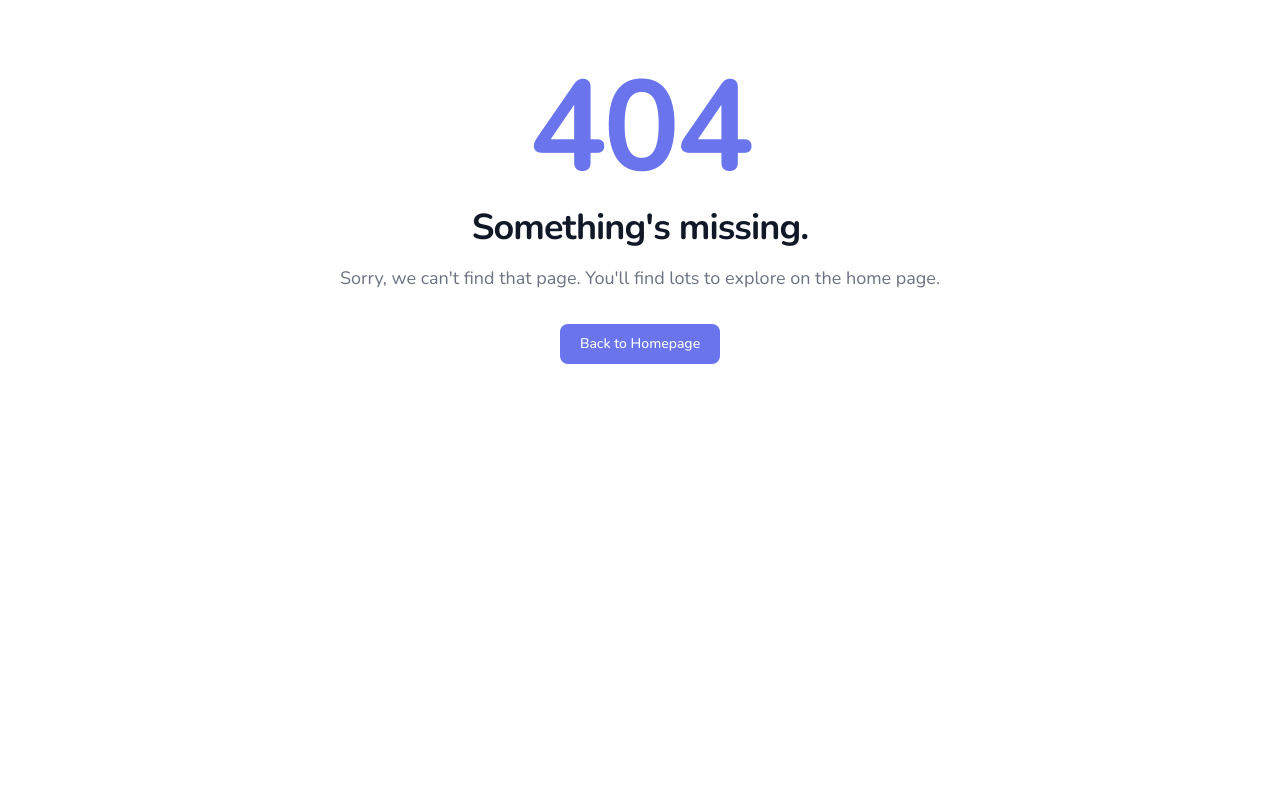
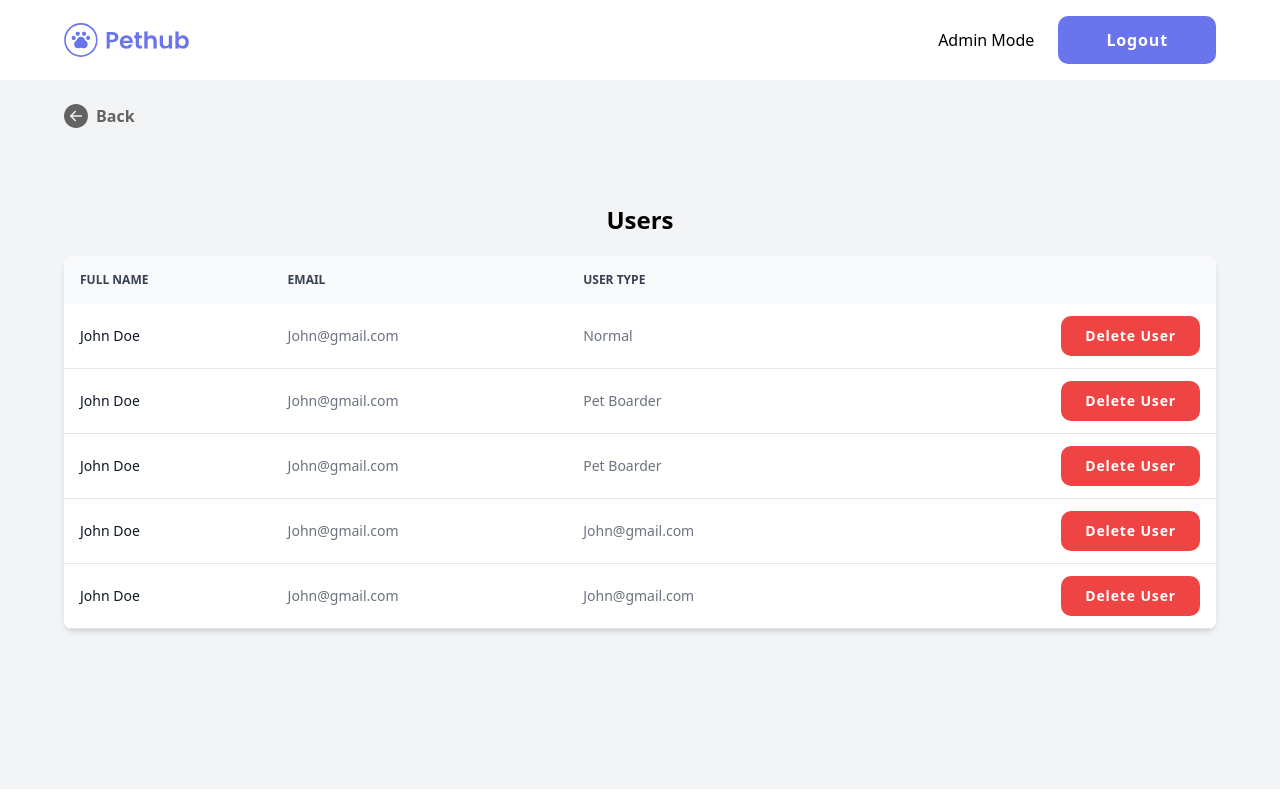
Before and after one commit to Cwjiee/pethub-frontend, a Next.js app: page /admin/users in a window 1280 px wide. Before the commit this address had no page. Shown: the top 800 px of the page. Built offline with nearby package versions, Linux system fonts and the light colour scheme.

Commit message:
feat: add admin user page

```diff
--- /dev/null
+++ b/data/user.json
@@ -0,0 +1,29 @@
+{
+  "data": [
+    {
+      "full_name": "John Doe",
+      "email": "John@gmail.com",
+      "user_type": "Normal"
+    },
+    {
+      "full_name": "John Doe",
+      "email": "John@gmail.com",
+      "user_type": "Pet Boarder"
+    },
+    {
+      "full_name": "John Doe",
+      "email": "John@gmail.com",
+      "user_type": "Pet Boarder"
+    },
+    {
+      "full_name": "John Doe",
+      "email": "John@gmail.com",
+      "user_type": "John@gmail.com"
+    },
+    {
+      "full_name": "John Doe",
+      "email": "John@gmail.com",
+      "user_type": "John@gmail.com"
+    }
+  ]
+}
--- /dev/null
+++ b/src/components/organisms/UserTable.jsx
@@ -0,0 +1,47 @@
+import data from "../../../data/user.json"
+import { v4 } from "uuid"
+
+export default function UserTable() {
+  return (
+    <>
+      <section class="sm:py-5 antialiased">
+        <div class="mx-auto">
+          <div class="bg-white dark:bg-gray-800 relative shadow-md sm:rounded-lg overflow-hidden">
+            <div class="overflow-x-auto">
+                <table class="w-full text-sm text-left text-gray-500 dark:text-gray-400">
+                    <thead class="text-xs text-gray-700 uppercase bg-gray-50 dark:bg-gray-700 dark:text-gray-400">
+                        <tr>
+                            <th scope="col" class="px-4 py-4">Full Name</th>
+                            <th scope="col" class="px-4 py-4">Email</th>
+                            <th scope="col" class="px-4 py-4">User Type</th>
+                            <th scope="col" class="px-4 py-3">
+                                <span class="sr-only">Delete User</span>
+                            </th>
+                        </tr>
+                    </thead>
+                    <tbody>
+                      {data.data.map((x, idx) => {
+                        return (
+                          <tr class="border-b dark:border-gray-700" key={v4()}>
+                            <th scope="row" class="px-4 py-3 font-medium text-gray-900 whitespace-nowrap dark:text-white">{x.full_name}</th>
+                            <td class="px-4 py-3 max-w-[12rem] truncate">{x.email}</td>
+                            <td class="px-4 py-3">{x.user_type}</td>
+                            <td class="px-4 py-3 flex items-center justify-end">
+                              <button className="flex justify-around px-6 py-[10px] rounded-[10px] bg-[#EF4444]">
+                                <div className="my-auto text-white font-bold spacing tracking-[0.86px] text-md">
+                                  Delete User
+                                </div>
+                              </button>
+                            </td>
+                          </tr>
+                        )
+                      })}
+                    </tbody>
+                </table>
+            </div>
+          </div>
+        </div>
+      </section>
+    </>
+  )
+}
--- /dev/null
+++ b/src/pages/admin/users.jsx
@@ -0,0 +1,32 @@
+import AdminNavbar from "@/components/organisms/AdminNavbar"
+import AdminFooter from "@/components/organisms/AdminFooter"
+import BackButton from "@/components/atoms/BackButton"
+import UserTable from "@/components/organisms/UserTable"
+
+export default function AdminUser() {
+  return (
+    <>
+      <AdminNavbar />
+      <div className="w-full m-auto pt-6 px-16">
+        <BackButton/>
+        <div className="w-full mt-8 m-auto py-11">
+          <div className="flex flex-col">
+            <div className="text-2xl mx-auto font-bold">Users</div>
+            <UserTable />
+          </div>
+        </div>
+      </div>
+    </>
+  )
+}
+
+AdminUser.getLayout = function getLayout(page) {
+  return (
+    <>
+      <main>
+        {page}
+      </main>
+      <AdminFooter />
+    </>
+  )
+}
```
